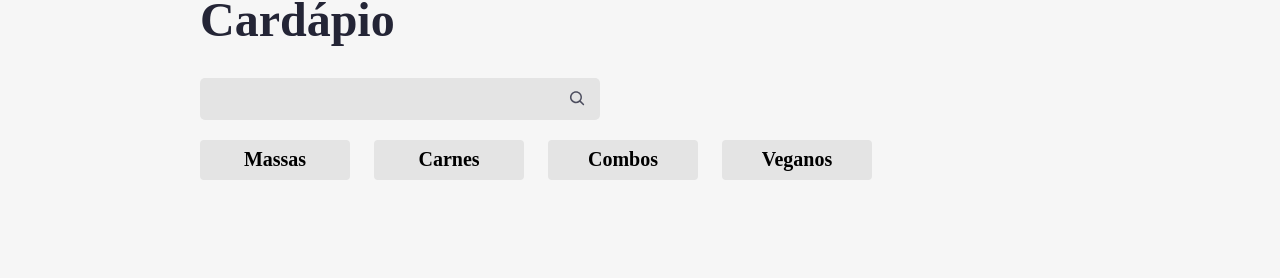
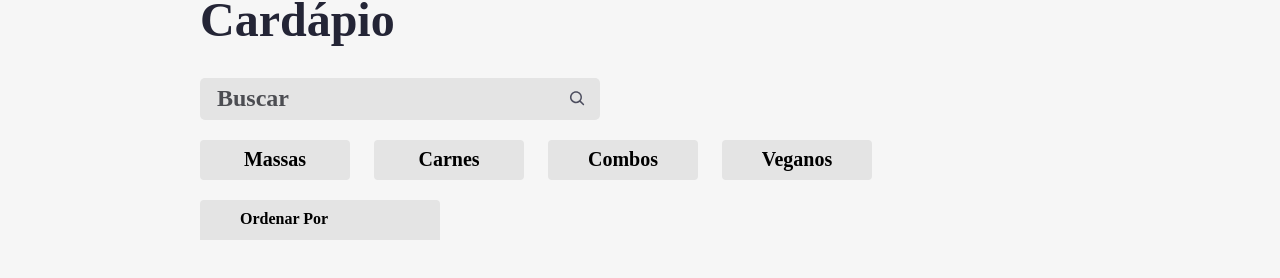
Before and after one commit to grbalmeida/curso-react-arquivos-estaticos-alura, a React (Create React App) app in the folder aluroni/: page / in a window 1280 px wide. Shown: the part 514-792 px from the top of the page. Built offline with nearby package versions, Linux system fonts and the light colour scheme; a web font is replaced by a local one.

Commit message:
Criando o ordenador

```diff
--- a/aluroni/public/index.html
+++ b/aluroni/public/index.html
@@ -1,16 +1,14 @@
 <!DOCTYPE html>
-<html lang="en">
+<html lang="pt-br">
   <head>
     <meta charset="utf-8" />
-    <link rel="icon" href="%PUBLIC_URL%/favicon.ico" />
+    <link rel="icon" href="%PUBLIC_URL%/favicon.svg" />
     <meta name="viewport" content="width=device-width, initial-scale=1" />
     <meta name="theme-color" content="#000000" />
     <meta
       name="description"
       content="Web site created using create-react-app"
     />
-    <link rel="apple-touch-icon" href="%PUBLIC_URL%/logo192.png" />
-    <link rel="manifest" href="%PUBLIC_URL%/manifest.json" />
     <title>Aluroni</title>
   </head>
   <body>
--- a/aluroni/src/pages/Cardapio/Buscador/index.tsx
+++ b/aluroni/src/pages/Cardapio/Buscador/index.tsx
@@ -12,6 +12,7 @@
             <input
                 value={busca}
                 onChange={evento => setBusca(evento.target.value)}
+                placeholder='Buscar'
             />
             <CgSearch
                 size={20}
--- /dev/null
+++ b/aluroni/src/pages/Cardapio/Ordenador/Ordenador.module.scss
@@ -0,0 +1,54 @@
+@import "styles/variaveis";
+
+.ordenador {
+    align-items: center;
+    background-color: $grey;
+    border: none;
+    border-top-left-radius: 4px;
+    border-top-right-radius: 4px;
+    display: flex;
+    font-size: 1rem;
+    font-weight: bold;
+    height: 40px;
+    justify-content: space-between;
+    min-width: 240px;
+    padding: 0 40px;
+    position: relative;
+
+    &--ativo {
+        background-color: $blue;
+        color: white;
+    }
+
+    &__options {
+        display: none;
+        position: absolute;
+        left: 0;
+        flex-direction: column;
+        top: 100%;
+        width: 100%;
+
+        &--ativo {
+            display: flex;
+        }
+    }
+
+    &__option {
+        align-items: center;
+        background-color: $grey;
+        border-top: 2px solid $light-grey;
+        box-sizing: border-box;
+        color: $black;
+        display: flex;
+        height: 40px;
+        justify-content: center;
+        width: inherit;
+
+        &:hover,
+        &--ativo {
+            background-color: $blue;
+            cursor: pointer;
+            color: white;
+        }
+    }
+}
--- /dev/null
+++ b/aluroni/src/pages/Cardapio/Ordenador/index.tsx
@@ -0,0 +1,17 @@
+import styles from './Ordenador.module.scss';
+import opcoes from './opcoes.json';
+
+export default function Ordenador() {
+    return (
+        <button className={styles.ordenador}>
+            <span>Ordenar Por</span>
+            <div className={styles.ordenador__options}>
+                {opcoes.map(opcao => (
+                    <div className={styles.ordenador__option} key={opcao.value}>
+                        {opcao.nome}
+                    </div>
+                ))}
+            </div>
+        </button>
+    )
+}
--- /dev/null
+++ b/aluroni/src/pages/Cardapio/Ordenador/opcoes.json
@@ -0,0 +1,18 @@
+[
+    {
+      "nome": "",
+      "value": ""
+    },
+    {
+      "nome": "Porção",
+      "value": "porcao"
+    },
+    {
+      "nome": "Qtd. pessoas",
+      "value": "qtd_pessoas"
+    },
+    {
+      "nome": "Preço",
+      "value": "preco"
+    }
+]
--- a/aluroni/src/pages/Cardapio/index.tsx
+++ b/aluroni/src/pages/Cardapio/index.tsx
@@ -3,6 +3,7 @@
 import Buscador from './Buscador';
 import Filtros from './Filtros';
 import { useState } from 'react';
+import Ordenador from './Ordenador';
 
 export default function Cardapio() {
     const [busca, setBusca] = useState('');
@@ -26,6 +27,7 @@
                 />
                 <div className={styles.cardapio__filtros}>
                     <Filtros filtro={filtro} setFiltro={setFiltro} />
+                    <Ordenador />
                 </div>
             </section>
         </main>
```
Also changed, not shown: aluroni/public/favicon.svg (added).
